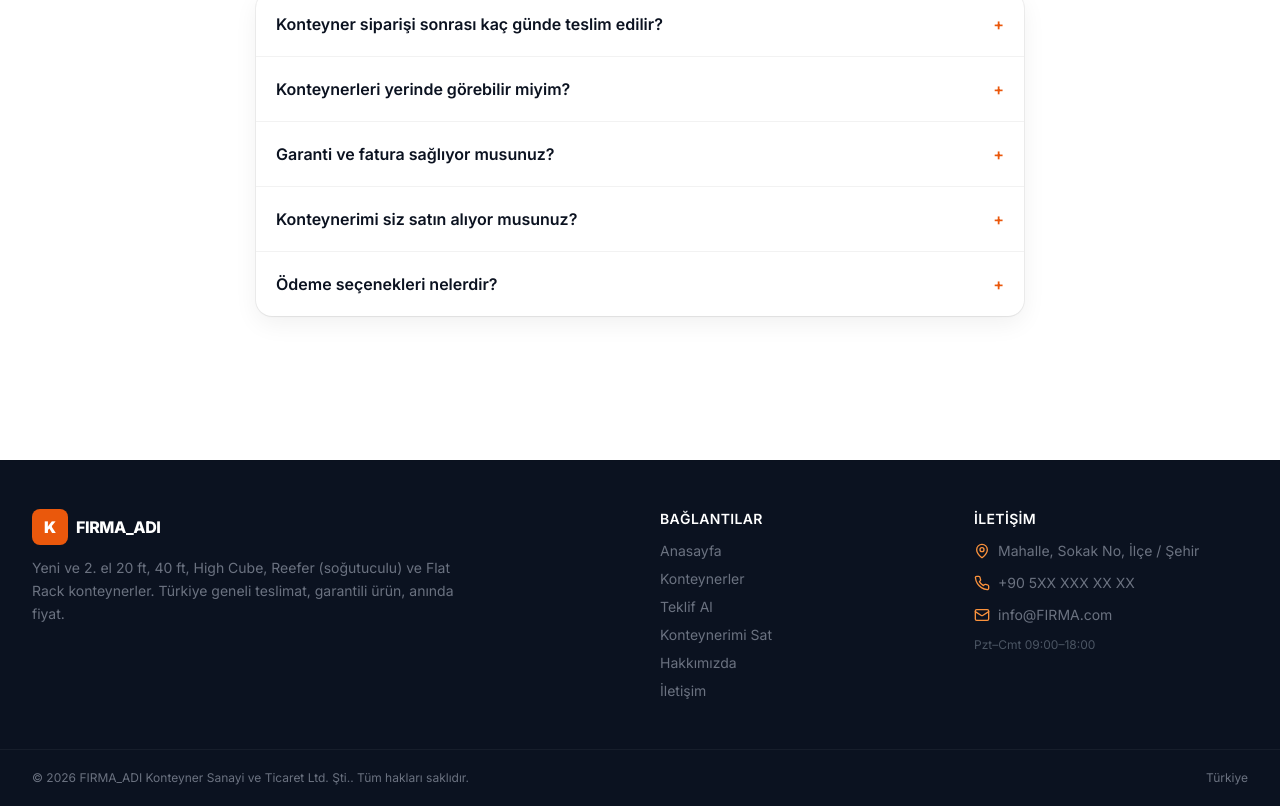
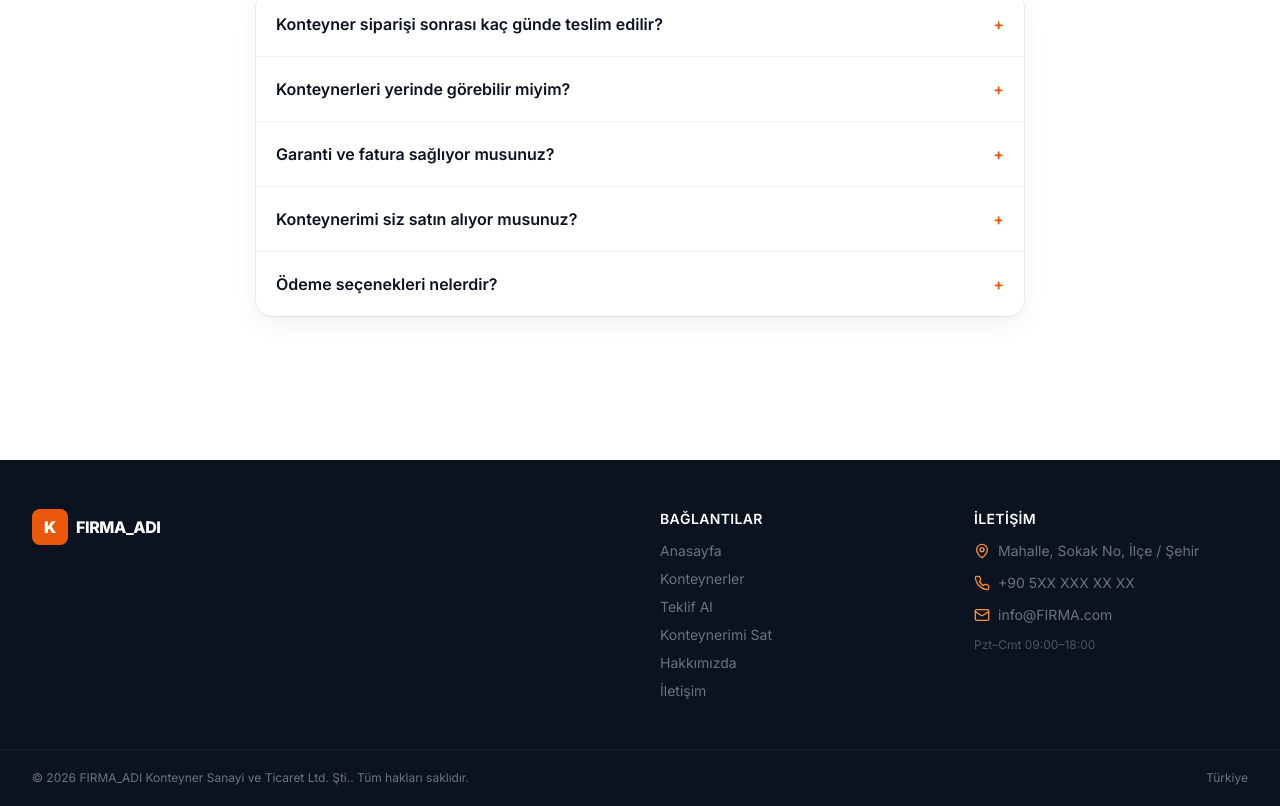
Before and after one commit to sukrugencoglu10/gnckon, a Next.js app: page / in a window 1280 px wide. Shown: the part 3557-4363 px from the top of the page. Built offline with nearby package versions, Linux system fonts and the light colour scheme.

Commit message:
style: remove description text from footer

```diff
--- a/components/Footer.tsx
+++ b/components/Footer.tsx
@@ -14,9 +14,6 @@ export function Footer() {
             </span>
             <span className="font-extrabold tracking-tight">{site.name}</span>
           </div>
-          <p className="mt-3 max-w-md text-sm leading-relaxed">
-            {site.description}
-          </p>
         </div>
 
         <div>
```
